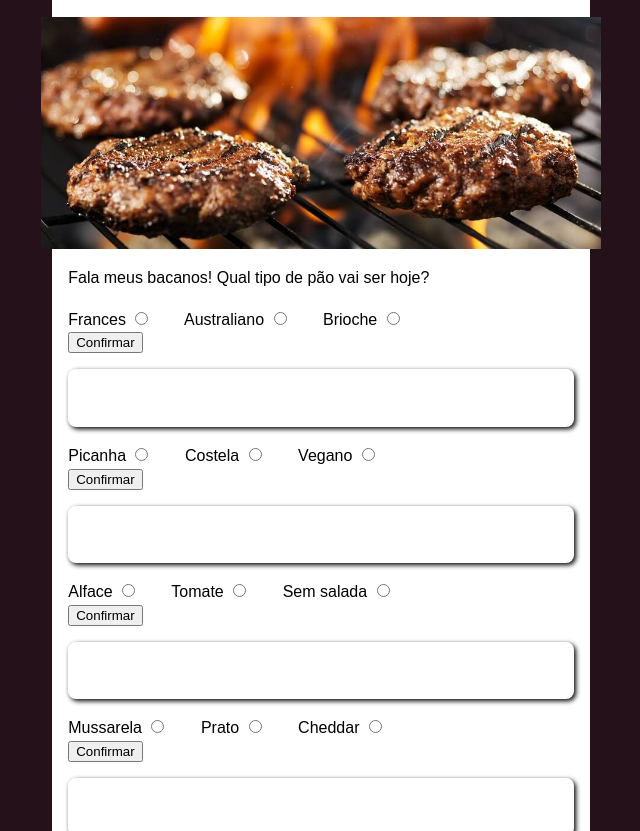
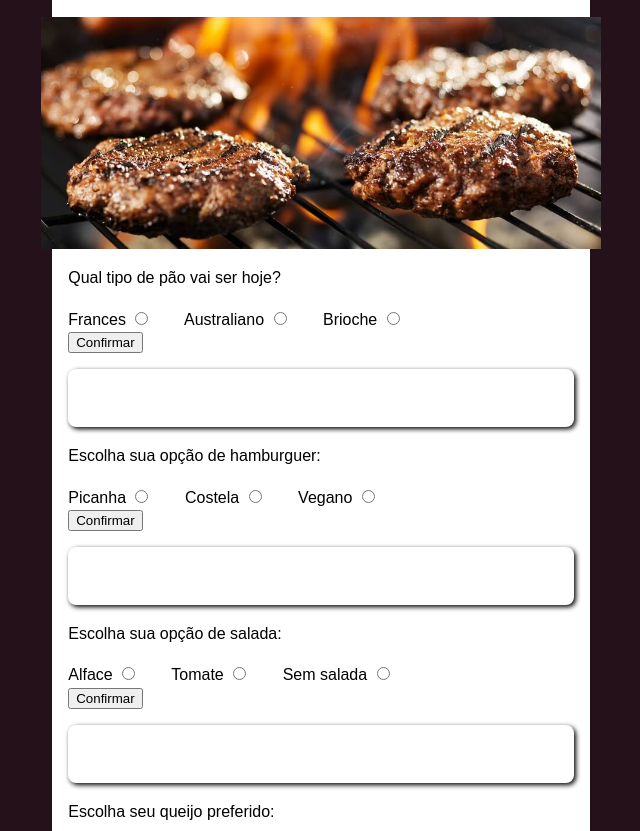
Before and after one commit to hugo-paiva/javascript, a plain HTML site: page quinta-25-nov-hamburgueria/index.html in a window 1280 px wide. Shown: the part 121-952 px from the top of the page, without its empty margins (319-959 px from the left). Drawn offline with Linux system fonts and the light colour scheme.

Commit message:
descriptions improved

```diff
--- a/quinta-25-nov-hamburgueria/index.html
+++ b/quinta-25-nov-hamburgueria/index.html
@@ -20,7 +20,7 @@
 
 <!-- Pick you bread option -->
         <div class="container-bread-options">
-            <p>Fala meus bacanos! Qual tipo de pão vai ser hoje? </p>
+            <p>Qual tipo de pão vai ser hoje? </p>
 
             <label for="frances">Frances</label>
             <input type="radio" name="bread" class=".bread" id="frances" value="frances">
@@ -37,6 +37,7 @@
 
 
 <!-- Pick your meat option -->
+        <p>Escolha sua opção de hamburguer:</p>
         <div class="container-hamburger-options">
             <label for="picanha">Picanha</label>
             <input type="radio" name="meat" id="picanha" value="picanha">
@@ -51,7 +52,7 @@
             </p>
         </div>
 
-
+        <p>Escolha sua opção de salada:</p>
 <!-- Pick salad option -->
         <div class="container-salad-options">
             <label for="alface">Alface</label>
@@ -67,6 +68,7 @@
             </p>
         </div>
 
+        <p>Escolha seu queijo preferido:</p>
 <!-- Pick cheese option  -->
         <div class="container-cheese-options">
             <label for="mussarela">Mussarela</label>
```
